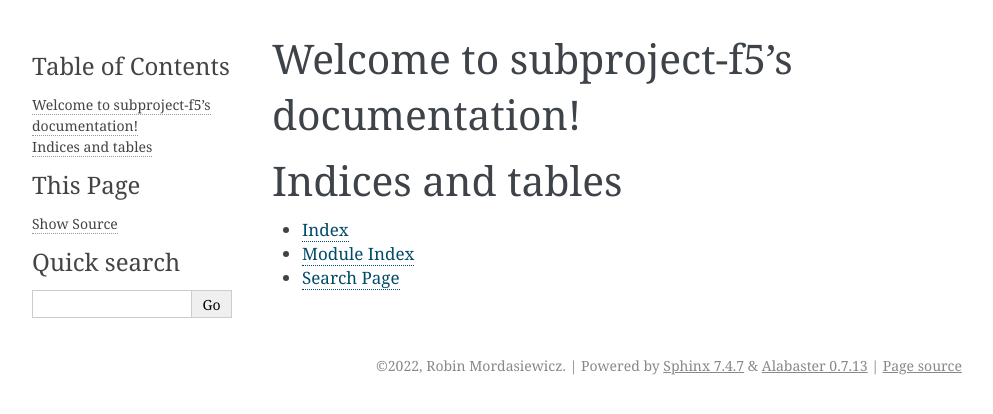
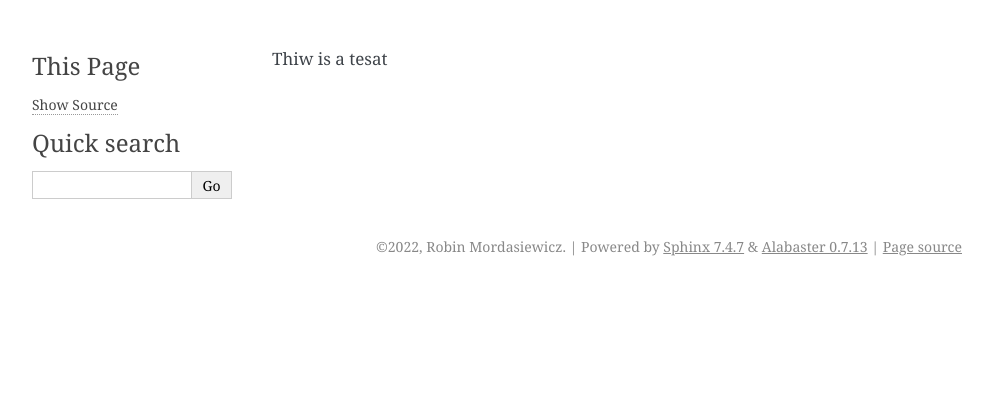
Before and after one commit to robinmordasiewicz/subproject-f5, a Sphinx documentation site: the page built from docs/index.rst, in a window 1280 px wide. Shown: the top 414 px of the page, without its empty margins (148-1141 px from the left). Built offline with Sphinx 7.4.7, drawn with Linux system fonts in a browser that asks for light colours.

Commit message:
adding files

```diff
--- a/docs/cake.rst
+++ /dev/null
@@ -1,2 +0,0 @@
-Cake
-====
--- a/docs/eatit.rst
+++ /dev/null
@@ -1,2 +0,0 @@
-Eat it
-======
--- a/docs/index.rst
+++ b/docs/index.rst
@@ -1,15 +1 @@
-.. subproject-f5 documentation master file, created by
-   sphinx-quickstart on Fri Oct 14 15:11:57 2022.
-   You can adapt this file completely to your liking, but it should at least
-   contain the root `toctree` directive.
-
-Welcome to subproject-f5's documentation!
-=========================================
-
-
-Indices and tables
-==================
-
-* :ref:`genindex`
-* :ref:`modindex`
-* :ref:`search`
+Thiw is a tesat
```
